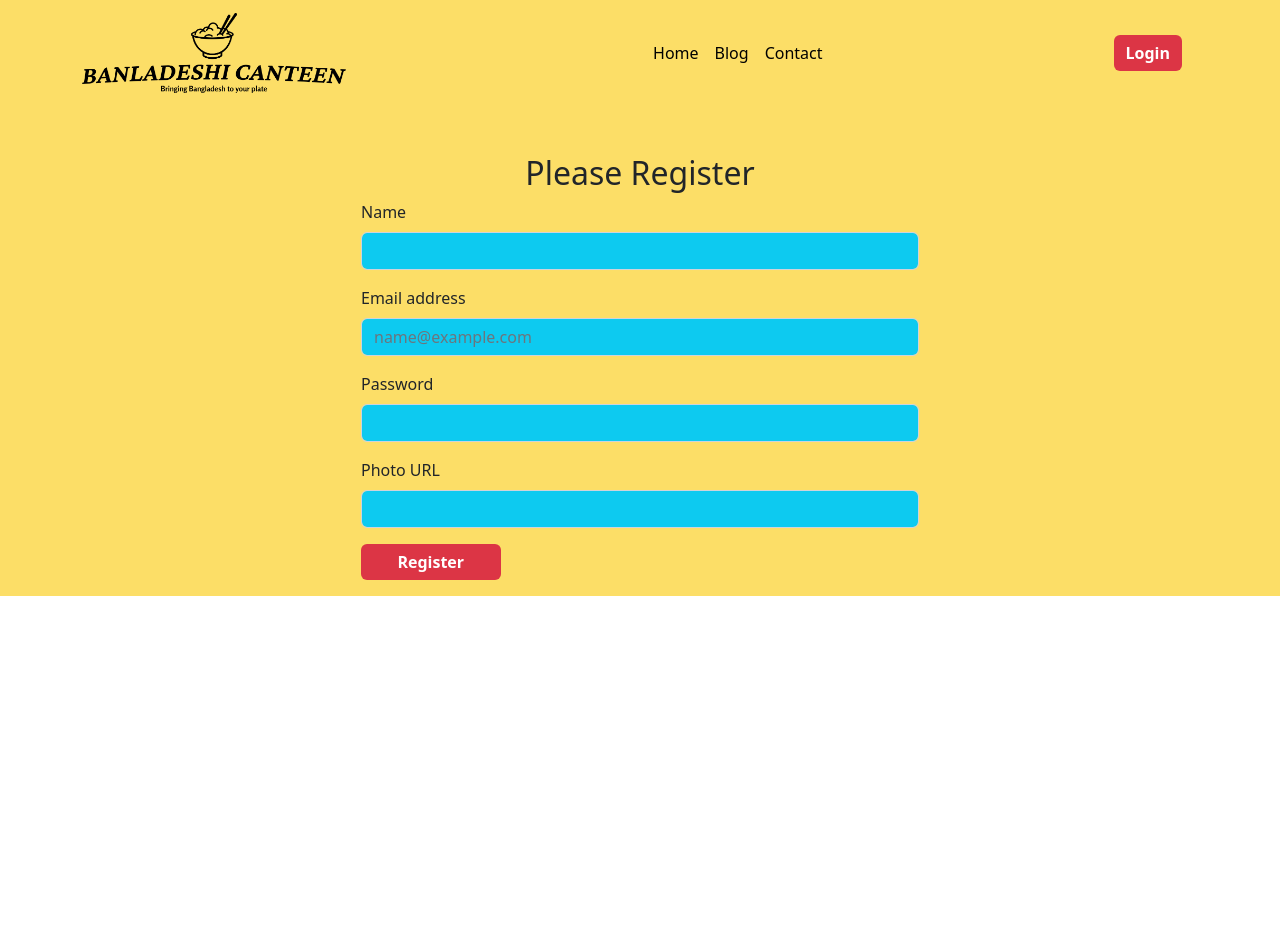
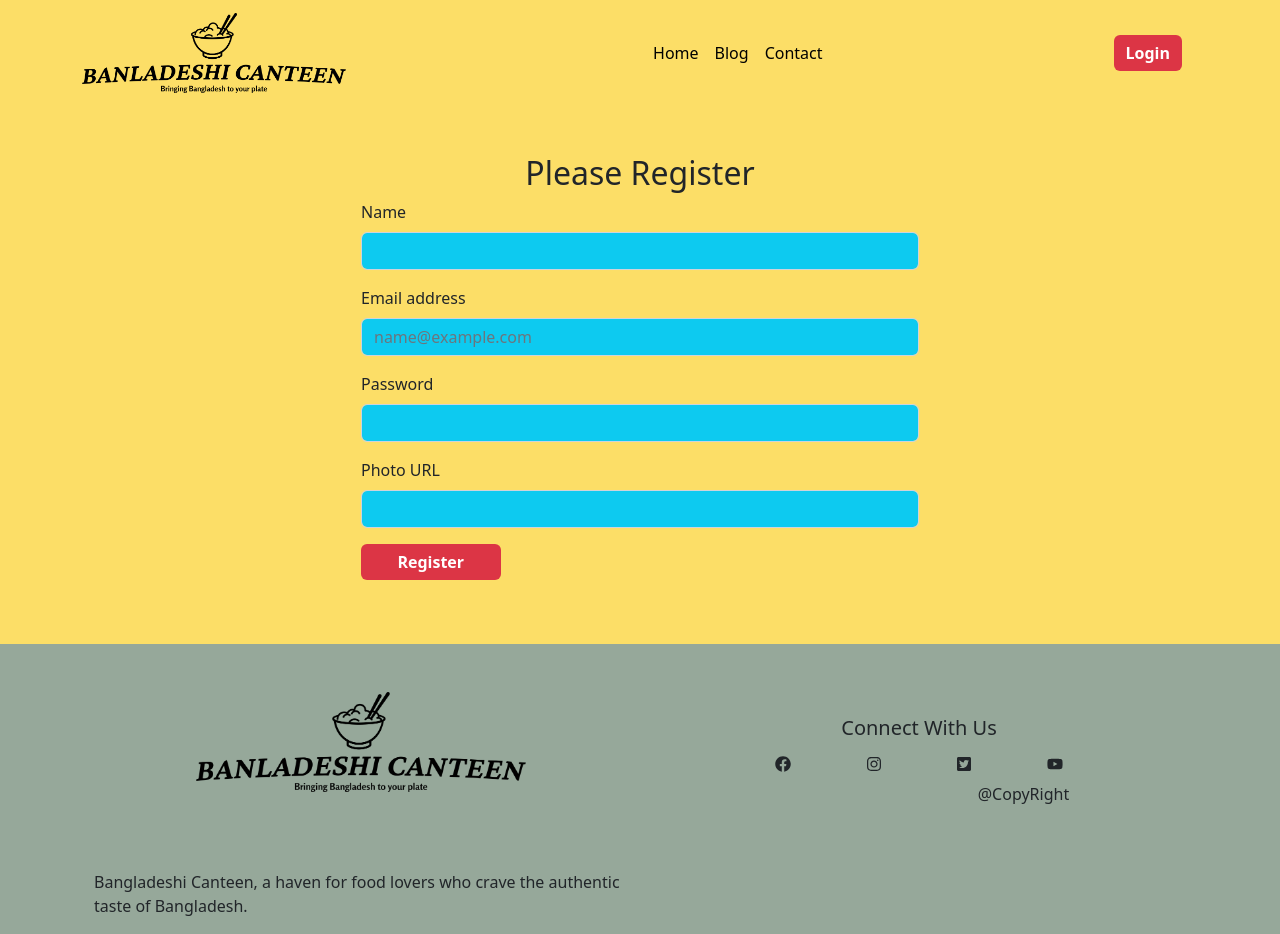
Before and after one commit to saleheen22/Bangladeshi-Canteen-Client, a React (Vite) app: page /registration in a window 1280 px wide. Before the commit the page ends 800 px from the top, so only its background shows below. Built offline with nearby package versions, Linux system fonts and the light colour scheme; no server answers.

Commit message:
footer done

```diff
--- a/package.json
+++ b/package.json
@@ -21,6 +21,7 @@
     "react": "^18.2.0",
     "react-bootstrap": "^2.7.4",
     "react-dom": "^18.2.0",
+    "react-icons": "^4.8.0",
     "react-router-dom": "^6.11.0",
     "react-toastify": "^9.1.2",
     "sort-by": "^1.2.0"
--- a/src/components/Blog/Blog.jsx
+++ b/src/components/Blog/Blog.jsx
@@ -1,11 +1,15 @@
 import React from 'react';
 import Header from '../Header/Header';
+import Footer from '../Footer/Footer';
 
 const Blog = () => {
     return (
         <div>
-            <Header></Header>
+          <div>
+          <Header></Header>
             <h1>Hello this is blog</h1>
+          </div>
+          <Footer></Footer>
         </div>
     );
 };
--- a/src/components/Footer/Footer.css
+++ b/src/components/Footer/Footer.css
@@ -1,4 +1,12 @@
 .footer{
-    background-color: rgb(34, 34, 108);
+    background-color: #96a89a;
     width: 100% !important;
 }
+.footer img{
+    height: 100px;
+    margin-bottom: 100x;
+}
+.copy-right{
+    margin-left: 61%;
+    margin-top: 10px;
+}
--- a/src/components/Footer/Footer.jsx
+++ b/src/components/Footer/Footer.jsx
@@ -1,10 +1,50 @@
 import React from 'react';
 import '../Footer/Footer.css'
+import Container from 'react-bootstrap/Container';
+import Row from 'react-bootstrap/Row';
+import Col from 'react-bootstrap/Col';
+import logo from '../../assets/logo-black.png';
+import { FaFacebook, FaInstagram, FaTwitterSquare,FaYoutube } from "react-icons/fa";
 const Footer = () => {
     return (
         <div className='footer'>
-            <div>
-                <h2 className='text-white'>This is footer</h2>
+            <div className='container mt-5 pt-5 text-center'>
+                <Container>
+                    <Row>
+                        <Col sm={6}>
+                            <img className='img img-fluid' src={logo} alt="" />
+                        </Col>
+                        <Col sm={6}>
+                            <h5 className='mt-4'>Connect With Us</h5>
+                           <div className='d-flex justify-content-evenly mt-3 px-5'>
+
+                            <FaFacebook></FaFacebook>
+                            <FaInstagram></FaInstagram>
+                            <FaTwitterSquare></FaTwitterSquare>
+                            <FaYoutube></FaYoutube>
+
+                           </div>
+                           <p className='text-start copy-right'>@CopyRight</p>
+
+                      </Col>
+
+
+                    </Row>
+                    {/* <div>
+                        Our Motto is to support Bangladesh
+                    </div> */}
+                          <Row>
+                        <Col sm={6} className='text-start mt-5'>
+                        <p>Bangladeshi Canteen, a haven for food lovers who crave the authentic taste of Bangladesh.</p>
+                        </Col>
+
+
+                        <Col sm = {6}>
+
+                        </Col>
+
+                    </Row>
+                </Container>
             </div>
         </div>
     );
--- a/src/components/Registration/Registration.jsx
+++ b/src/components/Registration/Registration.jsx
@@ -2,6 +2,7 @@ import React, { useContext, useEffect, useState } from 'react';
 import Header from '../Header/Header';
 import { Button, Form } from 'react-bootstrap';
 import { AuthContext } from '../AuthProvider/AuthProvider';
+import Footer from '../Footer/Footer';
 
 const Registration = () => {
     const {createUser} = useContext(AuthContext);
@@ -68,6 +69,7 @@ const Registration = () => {
                     <p className='text-danger'><h2>{error}</h2></p>
                 </Form>
             </div>
+            <Footer></Footer>
         </div>
 
     );
--- a/src/components/Reipes/Recipes.jsx
+++ b/src/components/Reipes/Recipes.jsx
@@ -7,6 +7,7 @@ import { Button, Table } from 'react-bootstrap';
 import Header from '../Header/Header';
 import { ToastContainer, toast } from 'react-toastify';
 import 'react-toastify/dist/ReactToastify.css';
+import Footer from '../Footer/Footer';
 const Recipes = () => {
     const recipes = useLoaderData();
     console.log(recipes[0].id);
@@ -102,6 +103,7 @@ const Recipes = () => {
 
 
             </div>
+            <Footer></Footer>
         </div>
     );
 };
```
Also changed, not shown: src/assets/logo-white.png (added), 1 other file (tests, documents, lock files or other folders).
